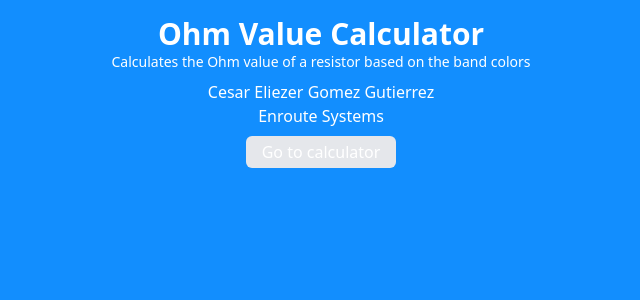
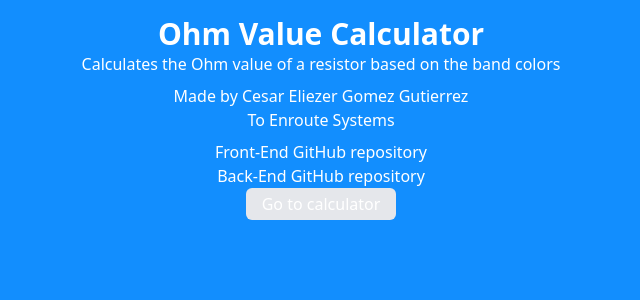
Before and after one commit to CesarEGomezG/enroute-frontend, a Next.js app: page / in a window 1280 px wide. Shown: the top 300 px of the page, without its empty margins (319-959 px from the left). Built offline with nearby package versions, Linux system fonts and the light colour scheme.

Commit message:
mejoras visuales x2

```diff
--- a/src/app/calculator/page.tsx
+++ b/src/app/calculator/page.tsx
@@ -1,14 +1,16 @@
+'use client'
+
 import ColorCalculator from "@/components/calculator"
-import Link from "next/link"
+import { useRouter } from "next/navigation"
 
 const Calculator = () => {
+  const router = useRouter()
+
   return (
-    <main className="p-4">
-      <p className="text-3xl font-semibold text-center mb-6">Band Resistor Color Code Calculator</p>
+    <main className="p-4 flex flex-col">
+      <p className="text-3xl text-center mb-6 drop-shadow-xl text-enroute_yellow font-semibold shadow-inner">Band Resistor Color Code Calculator</p>
       <ColorCalculator />
-      <Link href="/">
-        <button>Return to home</button>
-      </Link>
+      <button onClick={() => router.push("/")} className="self-center bg-white px-6 py-2 rounded-xl drop-shadow-md font-semibold text-black w-fit">Return to home</button>
     </main>
   )
 }
--- a/src/app/page.tsx
+++ b/src/app/page.tsx
@@ -4,12 +4,18 @@
   return (
     <main className="p-4 text-center">
       <p className="text-3xl font-semibold">Ohm Value Calculator</p>
-      <p className="text-sm mb-2">Calculates the Ohm value of a resistor based on the band colors</p>
+      <p className="mb-2">Calculates the Ohm value of a resistor based on the band colors</p>
       <a target="_blank" href="https://github.com/CesarEGomezG">
-        <p>Cesar Eliezer Gomez Gutierrez</p>
+        <p>Made by Cesar Eliezer Gomez Gutierrez</p>
       </a>
       <a target="_blank" href="https://enroutesystems.com">
-        <p className="mb-2">Enroute Systems</p>
+        <p className="mb-2">To Enroute Systems</p>
+      </a>
+      <a target="_blank" href="">
+        <p>Front-End GitHub repository</p>
+      </a>
+      <a target="_blank" href="">
+        <p>Back-End GitHub repository</p>
       </a>
       <Link href="/calculator">
         <button className="bg-gray-200 py-1 px-4 rounded-md">Go to calculator</button>
--- a/src/components/calculator.tsx
+++ b/src/components/calculator.tsx
@@ -93,8 +93,8 @@
   }, [state.load.colorValues, loadColorValues])
 
   return (
-    <div className="flex flex-col justify-center">
-      <div className="bg-enroute_gray rounded-md px-6 py-4 inline-block self-center text-black">
+    <div className="flex flex-col justify-center drop-shadow-md">
+      <div className="bg-enroute_gray rounded-md px-6 py-4 inline-block self-center shadow-inner-lg text-black">
         <div className="grid grid-cols-2 gap-3">
           <p className="self-center">First figure color:</p>
           <ColorSelect colors={state.colors.figures} selectColor={(colorId: number) => selectColor({ firstFigure: colorId })} />
@@ -105,10 +105,10 @@
           <p className="self-center">Tolerance color:</p>
           <ColorSelect colors={state.colors.tolerance} selectColor={(colorId: number) => selectColor({ tolerance: colorId })} />
         </div>
-        <button className="bg-enroute_yellow px-6 py-3 rounded-sm w-full mt-3" onClick={calculateValue}>Calculate value</button>
+        <button className="bg-enroute_yellow px-6 py-3 rounded-xl w-full mt-3 drop-shadow-md font-semibold" onClick={calculateValue}>Calculate value</button>
       </div>
-      <p className="text-center pt-6 pb-2">The value is:</p>
-      <p className="text-center text-xl font-bold">{state.ohmValue}</p>
+      <p className="text-center mt-6 mb-2">{state.ohmValue !== '' ? 'The value is:' : ''}</p>
+      <p className="text-center text-xl font-bold mb-6">{state.ohmValue}</p>
     </div>
   )
 }
--- a/src/components/colorSelect.css
+++ b/src/components/colorSelect.css
@@ -1,9 +1,3 @@
-select {
-  border: 1px solid black;
-  border-radius: 2px;
-  padding: 12px;
-}
-
 .seleccionarColor option[value="0"] {
   background-color: #d8a0a6;
 }
--- a/src/components/colorSelect.tsx
+++ b/src/components/colorSelect.tsx
@@ -32,7 +32,7 @@
   }, [state, colors])
 
   return (
-    <select className="seleccionarColor" onChange={selectValue}>
+    <select className="seleccionarColor px-3 py-2 rounded-lg drop-shadow-md" onChange={selectValue}>
       {
         colors.map((color) => {
           return (
--- a/tailwind.config.ts
+++ b/tailwind.config.ts
@@ -19,6 +19,11 @@
         enroute_blue: '#128efe',
         enroute_yellow: '#fdee23',
         enroute_gray: '#f2f2f2'
+      },
+      textColor: {
+        enroute_blue: '#128efe',
+        enroute_yellow: '#fdee23',
+        enroute_gray: '#f2f2f2'
       }
     },
   },
```
